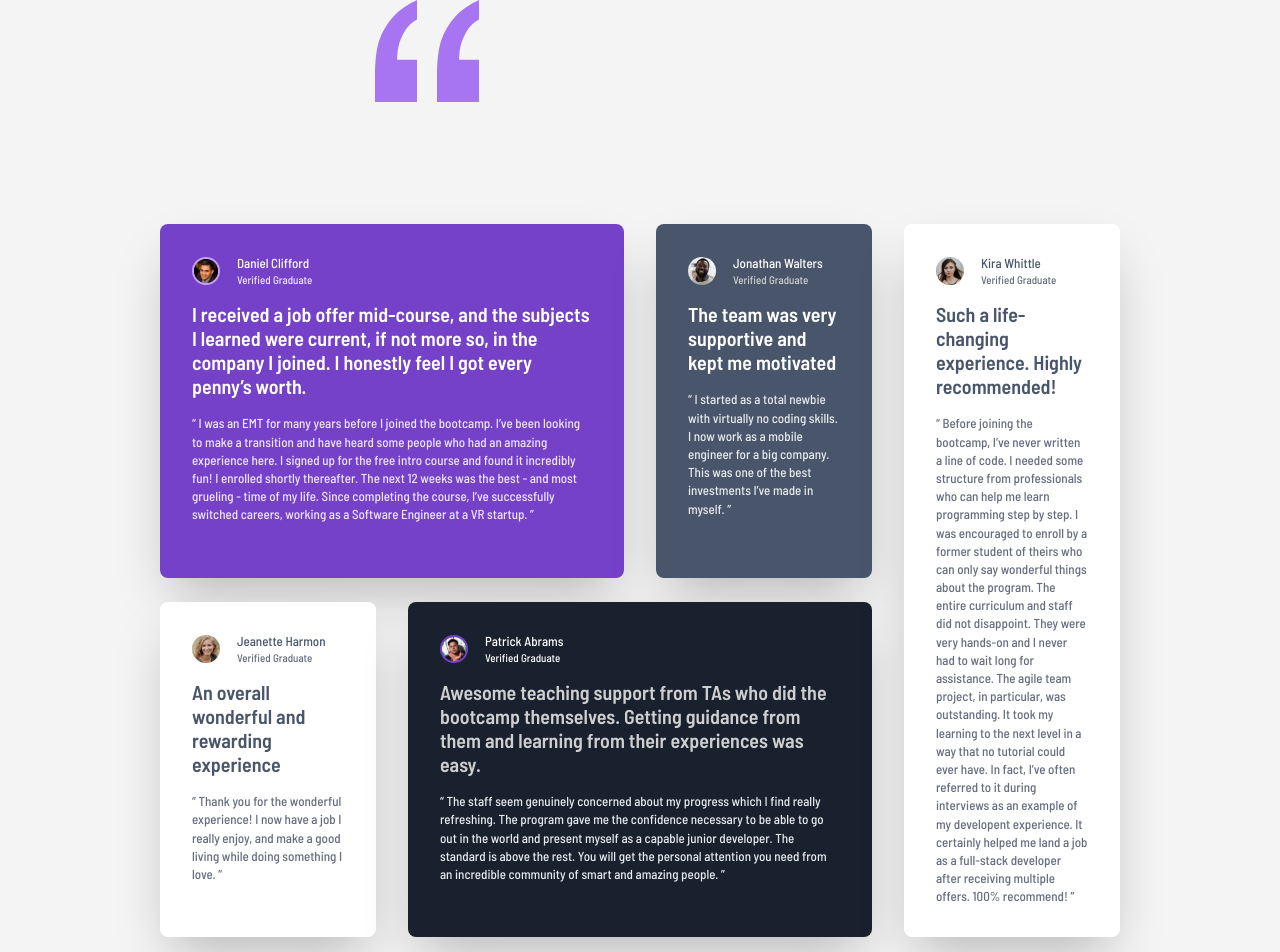
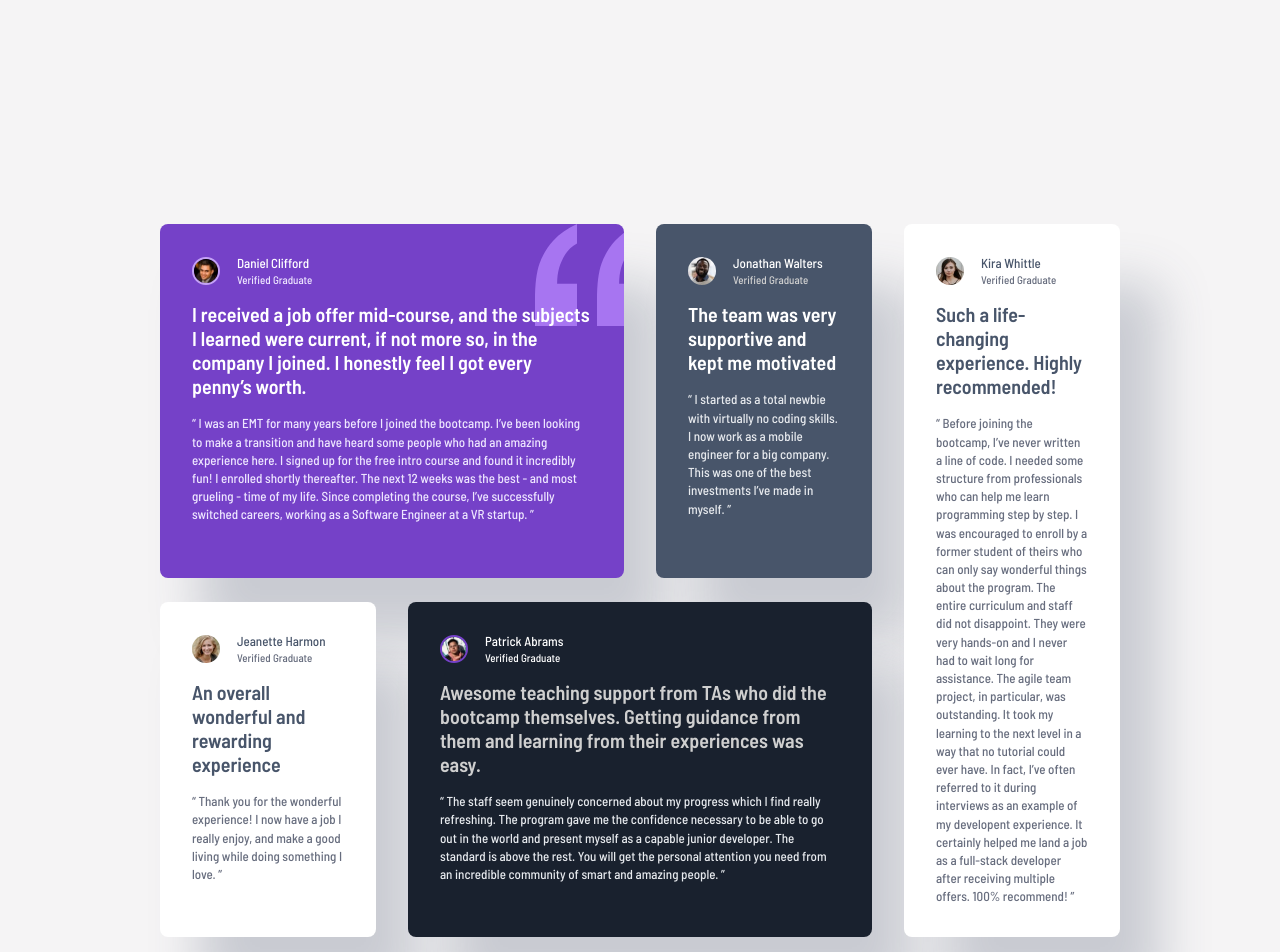
Before and after one commit to anggelserrato/fm-testimonials-grid-section, a React (Vite) app: page / in a window 1280 px wide. Shown: the top 952 px of the page. Built offline with nearby package versions, Linux system fonts and the light colour scheme.

Commit message:
feat: add bg pattern quotation to layout

```diff
--- a/src/components/TestimonialsSection.jsx
+++ b/src/components/TestimonialsSection.jsx
@@ -9,11 +9,11 @@ function App() {
   return (
     <main>
       <section className="grid grid-cols-1 gap-card-400 px-card-200 py-card-400 md:grid-cols-2 md:grid-rows-[auto_auto_auto_auto] md:gap-y-card-400 md:px-card-600 md:py-card-1600 xl:grid-cols-4 xl:grid-rows-[auto_auto] xl:gap-x-card-400 xl:gap-y-card-300 xl:px-40 xl:py-card-2800">
-        <article className="flex flex-col gap-card-200 rounded-lg bg-card-Purple-500 p-card-400 shadow-2xl md:col-span-2 xl:col-span-2 xl:col-start-1 xl:row-start-1">
+        <article className="relative flex flex-col gap-card-200 rounded-lg bg-card-Purple-500 p-card-400 shadow-card md:col-span-2 xl:col-span-2 xl:col-start-1 xl:row-start-1 overflow-hidden">
           <img
             src={bgPatternQuotation}
             alt="Background quotation mark pattern"
-            className="absolute top-0 left-[375px] z-0 hidden md:block"
+            className="absolute top-0 left-[375px] hidden md:block"
           />
           <header className="flex flex-row items-center gap-[17px]">
             <figure className="flex h-7 w-7 items-center justify-center overflow-hidden rounded-full border-2 border-card-Purple-300">
@@ -26,7 +26,7 @@ function App() {
               </p>
             </div>
           </header>
-          <p className="text-preset-1 text-card-White">
+          <p className="text-preset-1 text-card-White relative z-10">
             I received a job offer mid-course, and the subjects I learned were
             current, if not more so, in the company I joined. I honestly feel I
             got every penny’s worth.
@@ -42,7 +42,7 @@ function App() {
           </blockquote>
         </article>
 
-        <article className="flex flex-col gap-card-200 rounded-lg bg-card-Grey-500 p-card-400 shadow-2xl md:row-start-2 xl:col-start-3 xl:row-start-1">
+        <article className="z-10 flex flex-col gap-card-200 rounded-lg bg-card-Grey-500 p-card-400 shadow-card md:row-start-2 xl:col-start-3 xl:row-start-1">
           <header className="flex flex-row items-center gap-[17px]">
             <figure className="flex h-7 w-7 items-center justify-center overflow-hidden rounded-full">
               <img src={imageJonathan} alt="Jonathan's picture" />
@@ -64,7 +64,7 @@ function App() {
           </blockquote>
         </article>
 
-        <article className="flex flex-col gap-card-200 rounded-lg bg-card-White p-card-400 shadow-2xl xl:col-start-1 xl:row-start-2">
+        <article className="z-10 flex flex-col gap-card-200 rounded-lg bg-card-White p-card-400 shadow-card xl:col-start-1 xl:row-start-2">
           <header className="flex flex-row items-center gap-[17px]">
             <figure className="flex h-7 w-7 items-center justify-center overflow-hidden rounded-full">
               <img src={imageJeanette} alt="Jeanette's picture" />
@@ -87,7 +87,7 @@ function App() {
           </blockquote>
         </article>
 
-        <article className="flex flex-col gap-card-200 rounded-lg bg-card-Dark-blue p-card-400 shadow-2xl md:col-span-2 md:row-start-3 xl:col-span-2 xl:col-start-2 xl:row-start-2">
+        <article className="z-10 flex flex-col gap-card-200 rounded-lg bg-card-Dark-blue p-card-400 shadow-card md:col-span-2 md:row-start-3 xl:col-span-2 xl:col-start-2 xl:row-start-2">
           <header className="flex flex-row items-center gap-[17px]">
             <figure className="flex h-7 w-7 items-center justify-center overflow-hidden rounded-full border-2 border-card-Purple-500">
               <img src={imagePatrick} alt="Patrick's picture" />
@@ -112,7 +112,7 @@ function App() {
           </blockquote>
         </article>
 
-        <article className="flex flex-col gap-card-200 rounded-lg bg-card-White p-card-400 shadow-2xl md:col-span-2 md:row-start-4 xl:col-span-1 xl:col-start-4 xl:row-span-2 xl:row-start-1">
+        <article className="z-10 flex flex-col gap-card-200 rounded-lg bg-card-White p-card-400 shadow-card md:col-span-2 md:row-start-4 xl:col-span-1 xl:col-start-4 xl:row-span-2 xl:row-start-1">
           <header className="flex flex-row items-center gap-[17px]">
             <figure className="flex h-7 w-7 items-center justify-center overflow-hidden rounded-full">
               <img src={imageKira} alt="Kira's picture" />
--- a/src/index.css
+++ b/src/index.css
@@ -38,11 +38,16 @@
   --spacing-card-400: 2rem; /* 32px */
   --spacing-card-500: 2.5rem; /* 40px */
   --spacing-card-600: 3.5rem; /* 60px */
+  --spacing-card-1600: 5.188rem; /* 83px */
   --spacing-card-2800: 14rem; /* 224px */
   --shadow-card: 40px 60px 50px 0px rgba(72, 85, 106, 0.25);
 }
 
 @layer base {
+  html {
+    @apply antialiased;
+    -moz-osx-font-smoothing: grayscale;
+  }
   body {
     background-color: var(--color-card-white-smoke);
   }
@@ -53,7 +58,6 @@
   font-size: 1.25rem; /* 20px */
   line-height: 1.2;
   letter-spacing: 0;
-  align-self: stretch;
 }
 
 @utility text-preset-2 {
```
